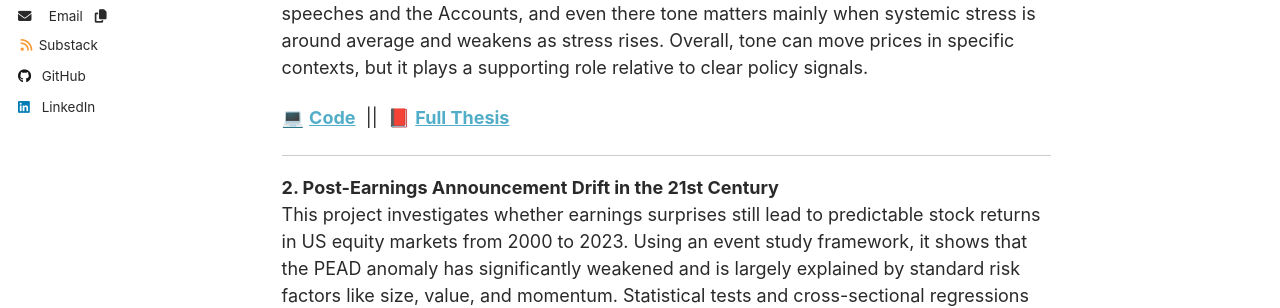
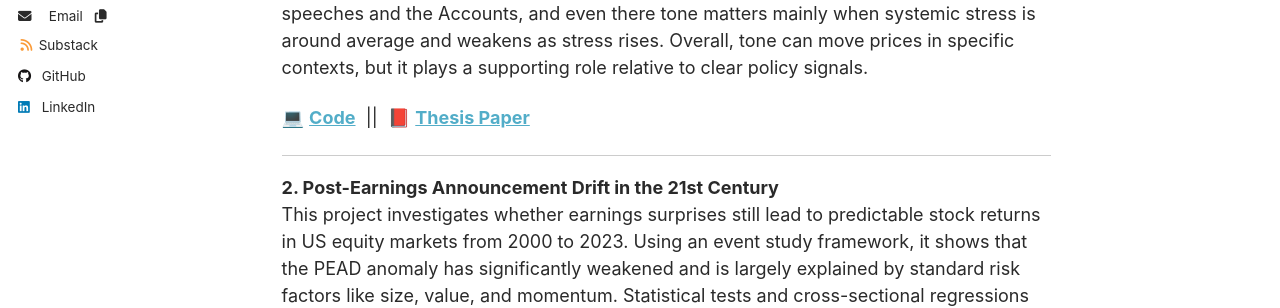
Before and after one commit to shreyasxi/shreyasxi.github.io, a Jekyll site: the page built from _pages/projects.md, in a window 1280 px wide and 900 px high. Shown: the part 397-705 px from the top of the window. Built offline with Jekyll 4.4.1, drawn with Linux system fonts in a browser that asks for light colours; a script that is not in the unit is left out.

Commit message:
Update projects.md

```diff
--- a/_pages/projects.md
+++ b/_pages/projects.md
@@ -7,7 +7,7 @@ author_profile: true
 
 <h3>1. Master’s Thesis: ECB Narrative Tone and Market Impact</h3>
 <p>My master’s thesis examines how the tone of European Central Bank communications influences euro-area markets across policy statements, press conferences, Monetary Policy Accounts, and Executive Board speeches. I build a hawk and dove tone index and test its impact at intraday and daily horizons while controlling for the policy news released at the same time. The results indicate that intraday moves are driven by substantive announcements, with tone adds a small, short-lived lift to equities during the press conference Q&A. By the daily close, tone effects mostly fade, with limited persistence in speeches and the Accounts, and even there tone matters mainly when systemic stress is around average and weakens as stress rises. Overall, tone can move prices in specific contexts, but it plays a supporting role relative to clear policy signals.</p>
-<p>💻 <a href="https://github.com/shreyasxi/PEAD-Anomaly-in-US-Equities/blob/main/Jupyter%20Notebook/5582804.ipynb" target="_blank"><strong>Code</strong></a> &nbsp;||&nbsp; 📕 <a href="https://shreyasxi.github.io/ecb-narrative-tone-market-impact-thesis/" target="_blank"><strong>Full Thesis</strong></a>
+<p>💻 <a href="https://github.com/shreyasxi/PEAD-Anomaly-in-US-Equities/blob/main/Jupyter%20Notebook/5582804.ipynb" target="_blank"><strong>Code</strong></a> &nbsp;||&nbsp; 📕 <a href="https://shreyasxi.github.io/ecb-narrative-tone-market-impact-thesis/" target="_blank"><strong>Thesis Paper</strong></a>
 </p>
 
 <div style="height: 1px; background-color: #cccccc; margin: 1em 0;"></div>
```
